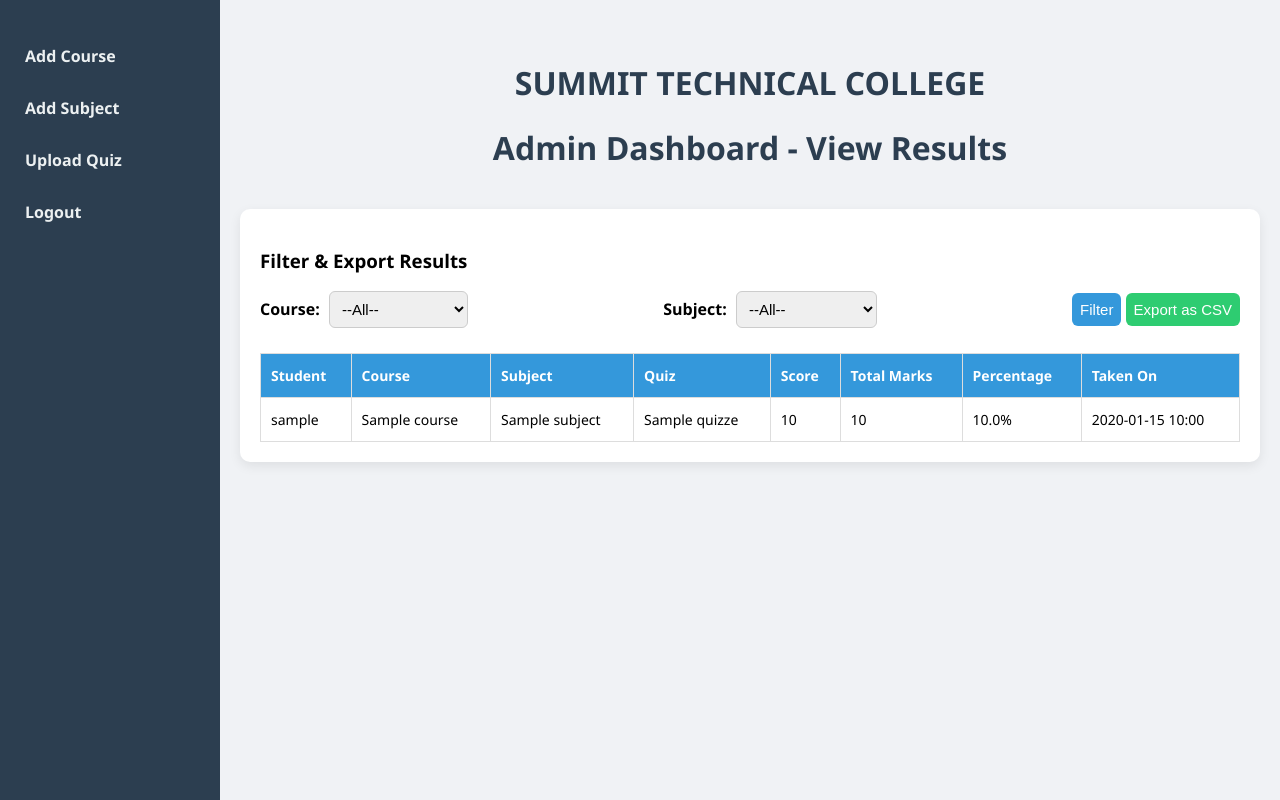
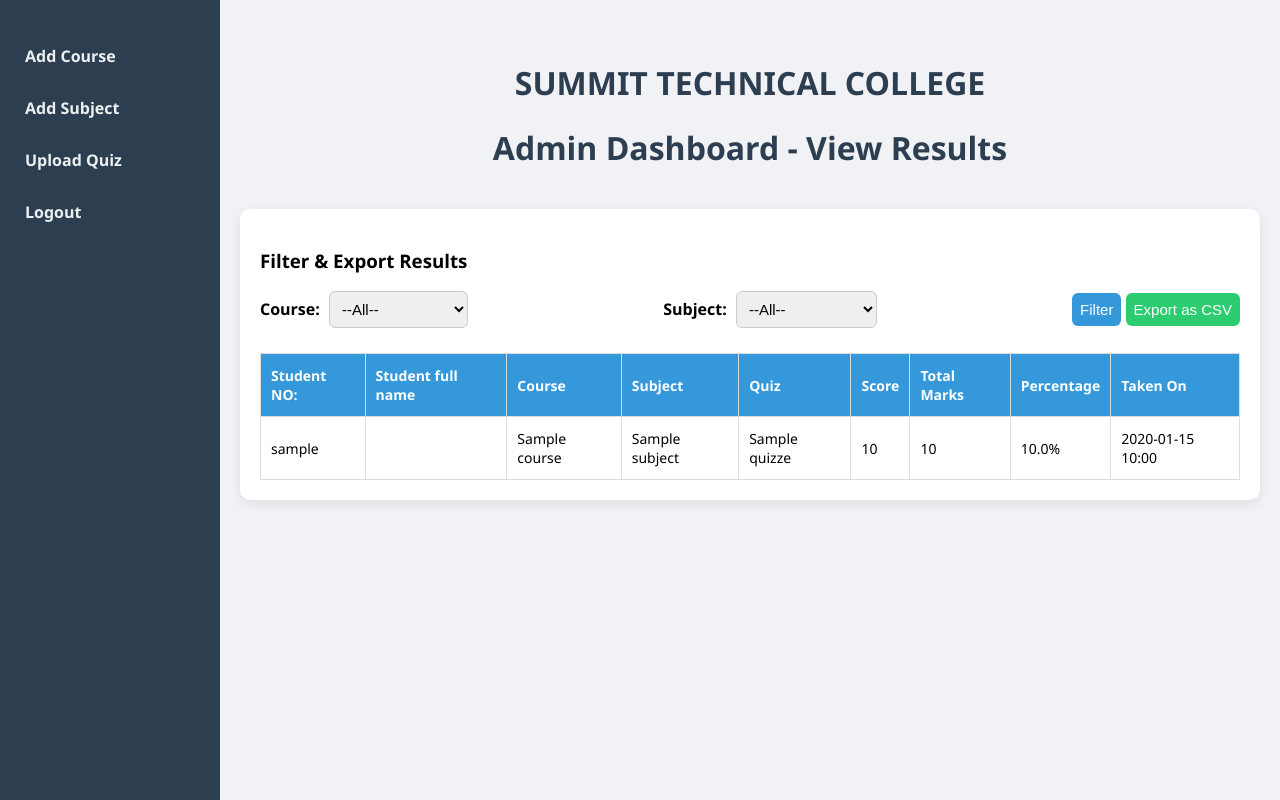
Before and after one commit to sakwasilas/kasneb_quizz_examination, a Flask app: page /admin/results in a window 1280 px wide. Run offline with Flask 3, Linux system fonts and the light colour scheme; a user stored in the database is signed in; tables that the repository leaves empty hold one stand-in row (values such as "Sample post").

Commit message:
modified results

```diff
--- a/templates/admin/admin_results.html
+++ b/templates/admin/admin_results.html
@@ -188,7 +188,8 @@
       <table>
         <thead>
           <tr>
-            <th>Student</th>
+            <th>Student NO:</th>
+            <th>Student full name</th>
             <th>Course</th>
             <th>Subject</th>
             <th>Quiz</th>
@@ -202,6 +203,7 @@
           {% for r in results %}
           <tr>
             <td>{{ r.student.username if r.student else 'N/A' }}</td>
+           <td>{{ r.student.full_name if r.student else 'N/A' }}</td>
             <td>{{ r.quiz.course.name if r.quiz.course else 'N/A' }}</td>
             <td>{{ r.quiz.subject.name if r.quiz.subject else 'N/A' }}</td>
             <td>{{ r.quiz.title }}</td>
```
